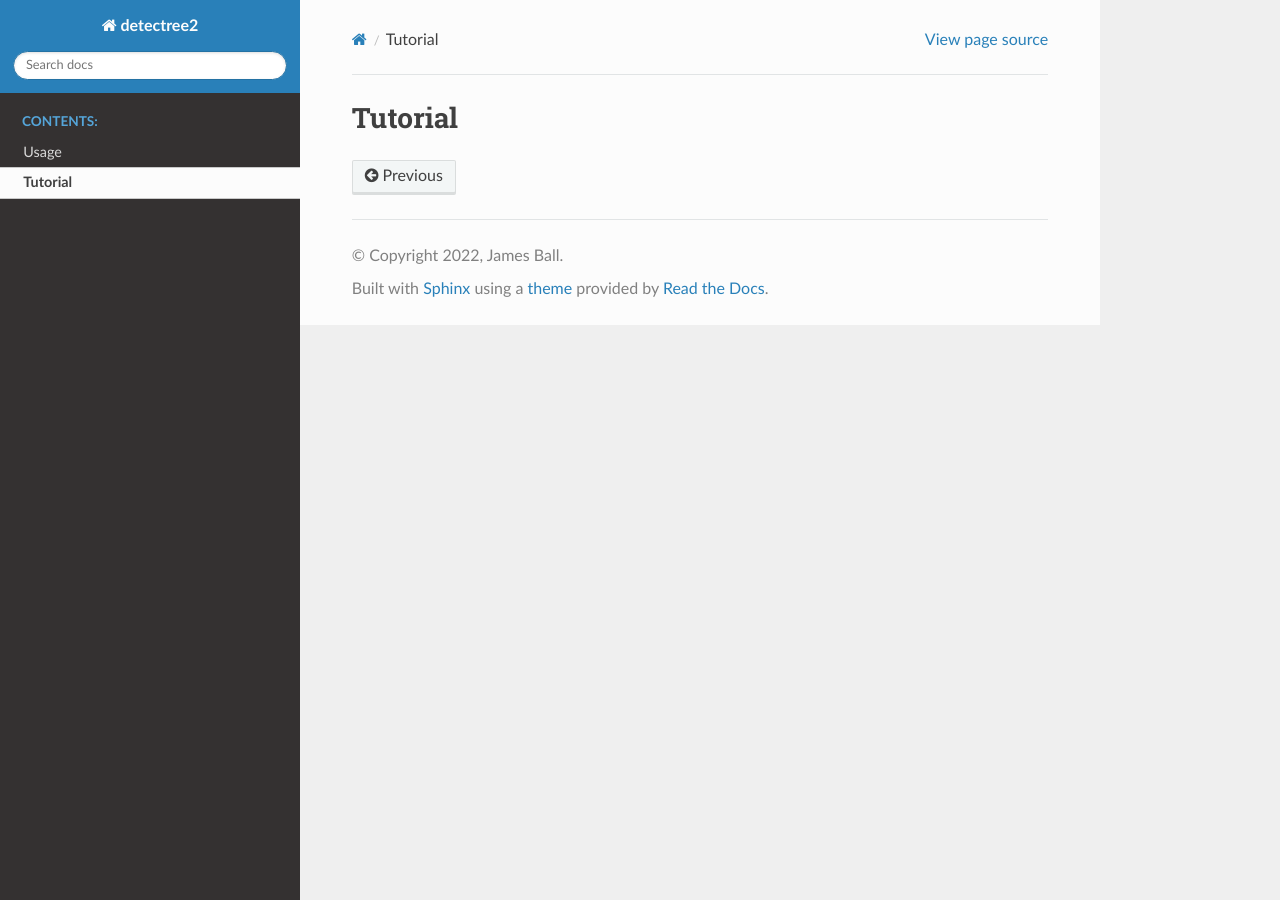
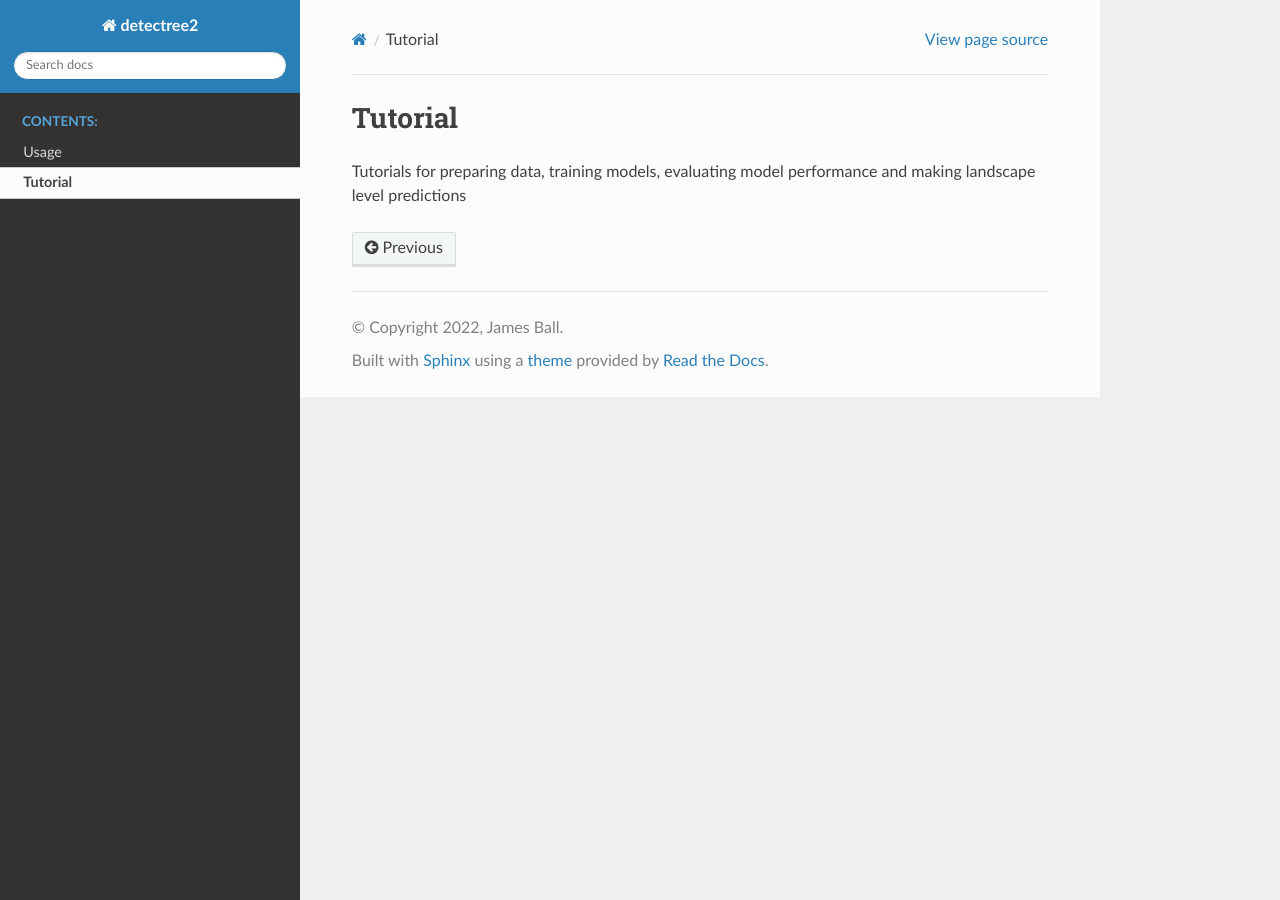
Before and after one commit to PatBall1/detectree2, a Sphinx documentation site: the page built from docs/source/tutorial.rst, in a window 1280 px wide. Built offline with Sphinx 7.4.7 and the Read the Docs theme 2.0.0, drawn with Linux system fonts in a browser that asks for light colours.

```diff
--- a/docs/source/tutorial.rst
+++ b/docs/source/tutorial.rst
@@ -1,2 +1,4 @@
 Tutorial
 ========
+
+Tutorials for preparing data, training models, evaluating model performance and making landscape level predictions
```
Also changed, not shown: README.md (+5 -1 lines), report/figures/Workflow_Diagram2.png (deleted), report/figures/Workflow_Diagram2_a.png (added), report/figures/growth_mortality_bootstrap.png (added).
